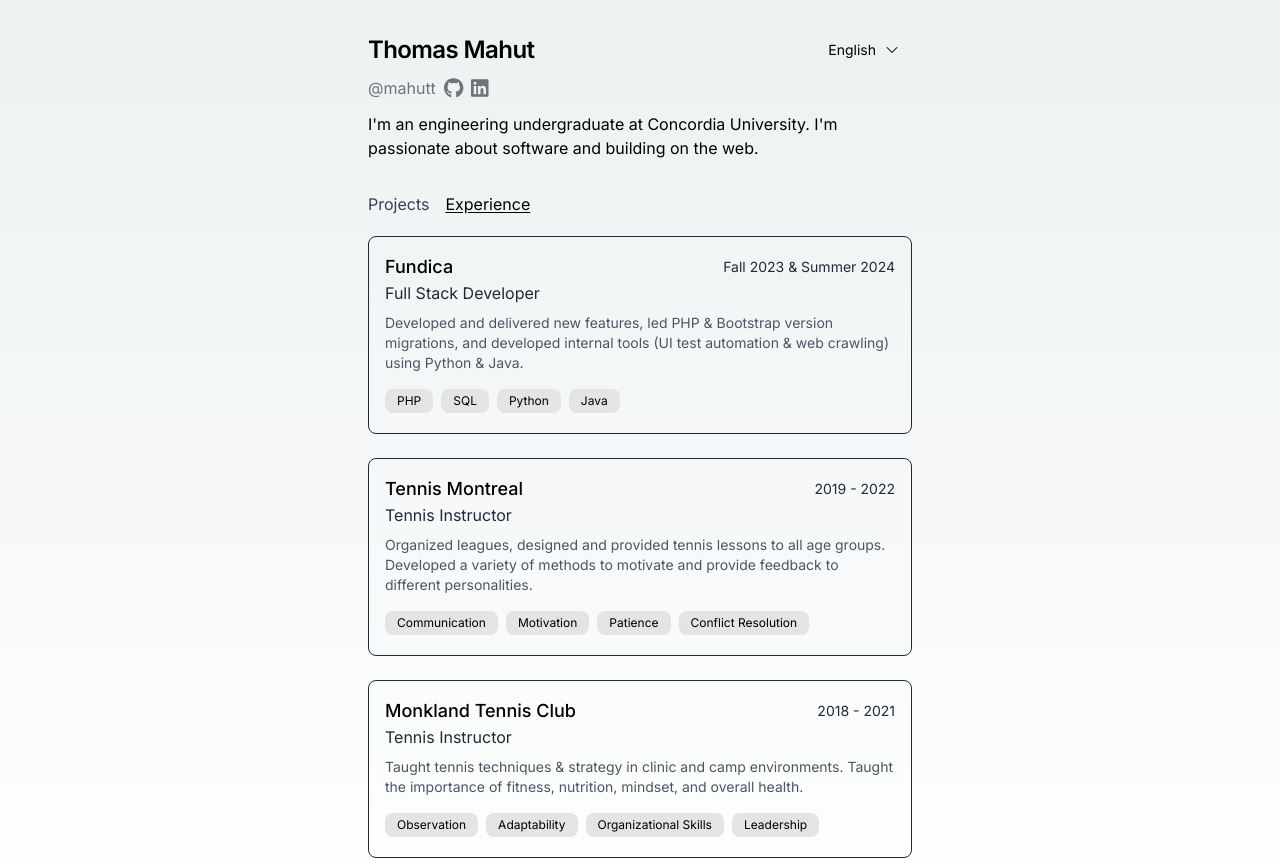
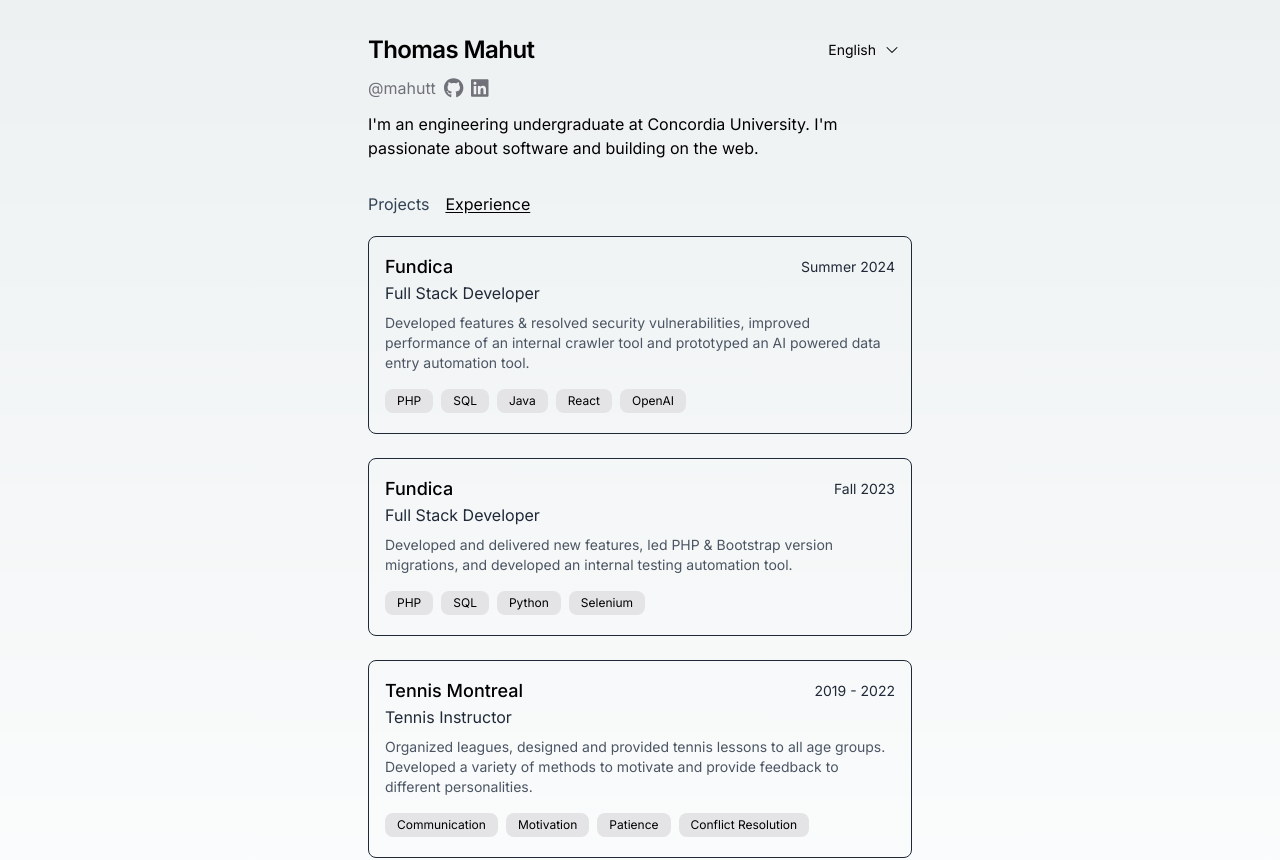
Before and after one commit to mahutt/portfolio, a Next.js app: page /experience in a window 1280 px wide. Shown: the top 860 px of the page. Built offline with nearby package versions, Linux system fonts and the light colour scheme.

Commit message:
Split Fundica work terms into 2 experience cards

```diff
--- a/app/experience/page.js
+++ b/app/experience/page.js
@@ -10,8 +10,8 @@
             id: 1,
             company: "Fundica",
             time: {
-                english: "Fall 2023 & Summer 2024",
-                french: "Automne 2023 et été 2024",
+                english: "Summer 2024",
+                french: "Été 2024",
             },
             position: {
                 english: "Full Stack Developer",
@@ -19,18 +19,42 @@
             },
             summary: {
                 english:
-                    "Developed and delivered new features, led PHP & Bootstrap version migrations, and developed internal tools (UI test automation & web crawling) using Python & Java.",
-                french: "Développement et livraison de nouvelles fonctionnalités, migrations de version PHP et Bootstrap, et développement d'outils internes (automatisation des tests de UI et crawler web) écrits en Python et en Java.",
+                    "Developed features & resolved security vulnerabilities, improved performance of an internal crawler tool and prototyped an AI powered data entry automation tool.",
+                french: "Développement de fonctionnalités et résolution de vulnérabilités de sécurité, amélioration des performances d'un outil de crawler web, et prototypage d'un outil d'automatisation de saisie de données alimenté par l'IA.",
+            },
+            technologies: [
+                { english: "PHP", french: "PHP" },
+                { english: "SQL", french: "SQL" },
+                { english: "Java", french: "Java" },
+                { english: "React", french: "React" },
+                { english: "OpenAI", french: "OpenAI" },
+            ],
+        },
+        {
+            id: 2,
+            company: "Fundica",
+            time: {
+                english: "Fall 2023",
+                french: "Automne 2023",
+            },
+            position: {
+                english: "Full Stack Developer",
+                french: "Développeur Full Stack",
+            },
+            summary: {
+                english:
+                    "Developed and delivered new features, led PHP & Bootstrap version migrations, and developed an internal testing automation tool.",
+                french: "Développement et livraison de nouvelles fonctionnalités, migration de version PHP et Bootstrap, et développement d'un outil d'automatisation de test interne.",
             },
             technologies: [
                 { english: "PHP", french: "PHP" },
                 { english: "SQL", french: "SQL" },
                 { english: "Python", french: "Python" },
-                { english: "Java", french: "Java" },
+                { english: "Selenium", french: "Selenium" },
             ],
         },
         {
-            id: 2,
+            id: 3,
             company: "Tennis Montreal",
             time: {
                 english: "2019 - 2022",
```
